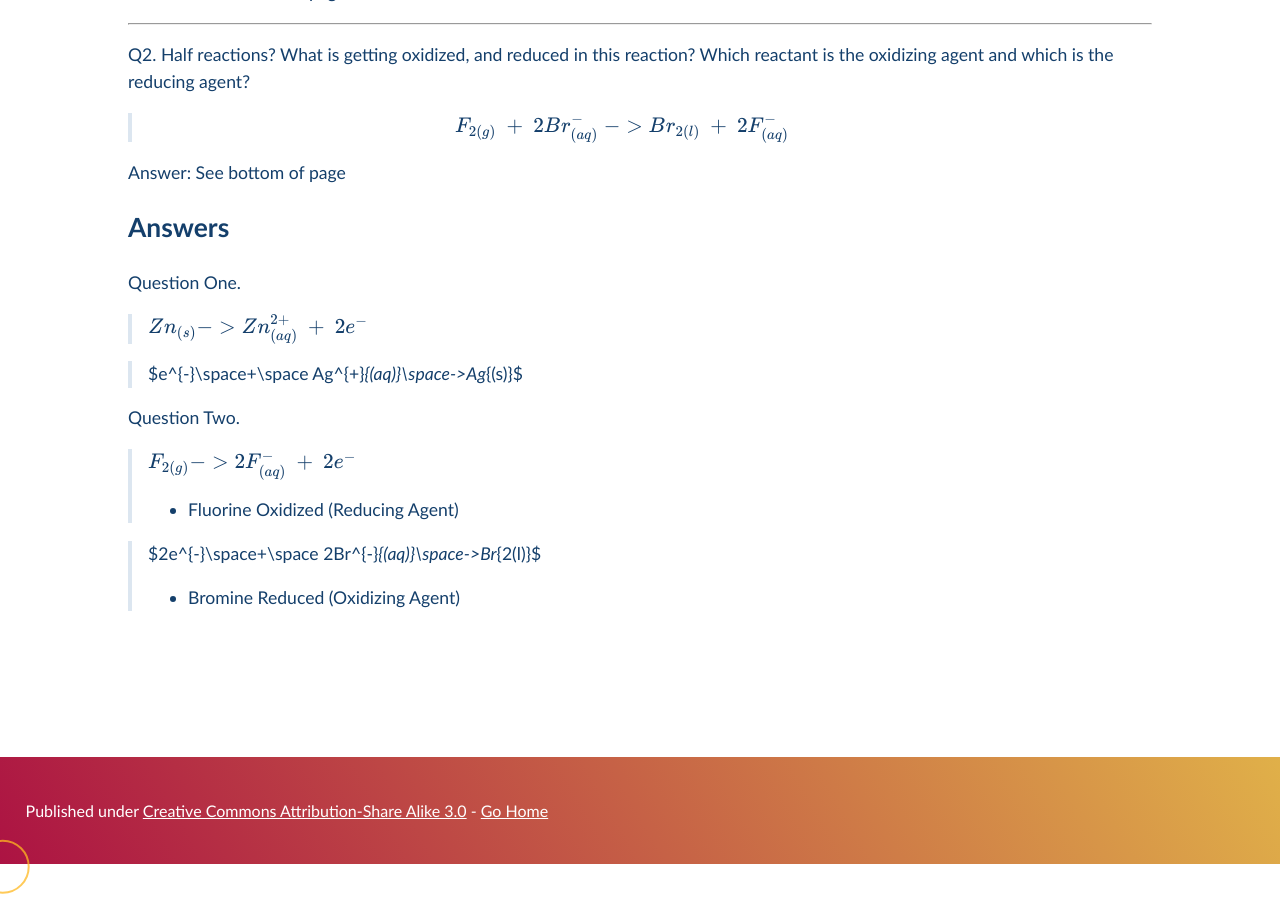
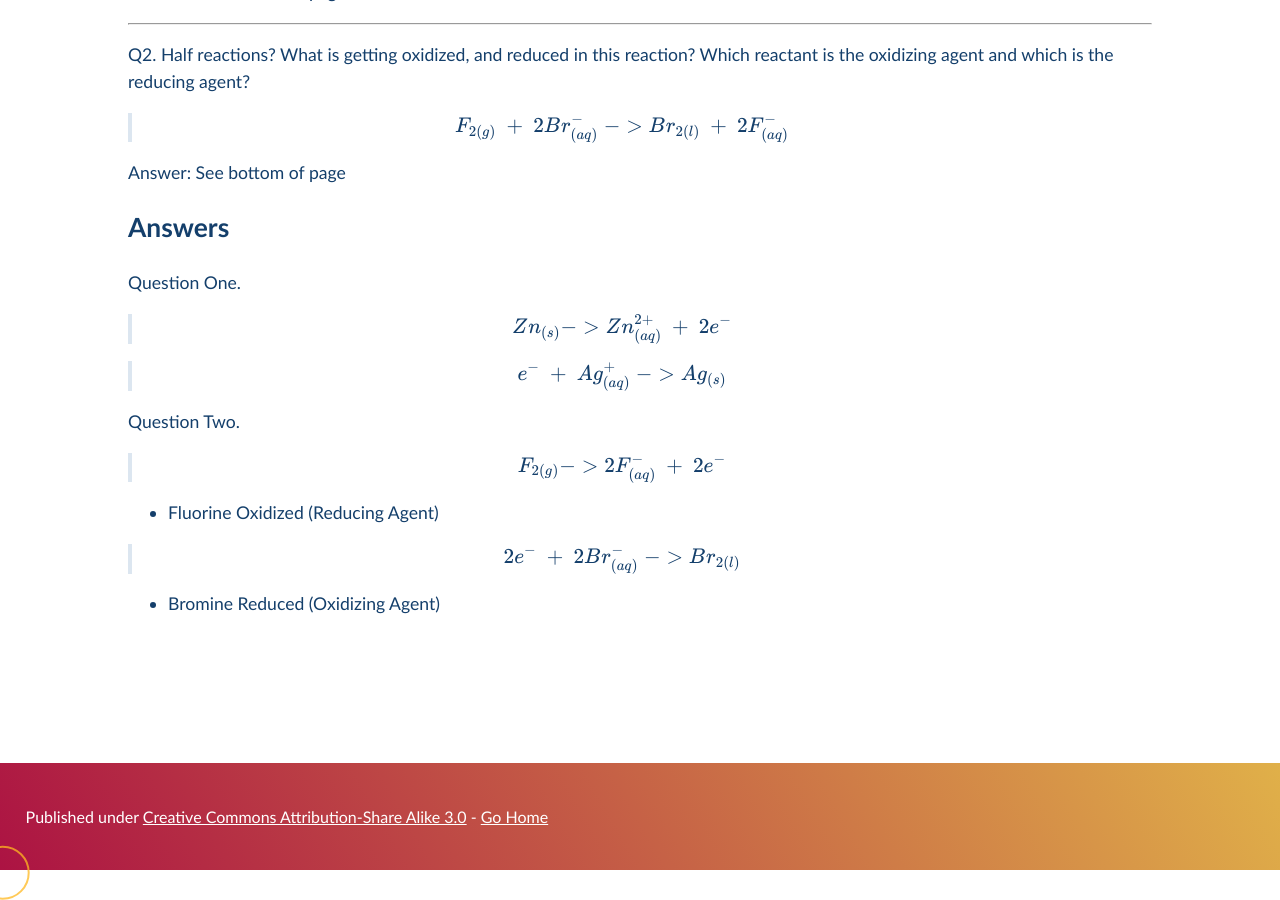
Before and after one commit to Pi-thagoras/the-chicken-pen, a Jekyll site: the page built from chemistry/Redox.md, in a window 1280 px wide and 900 px high, scrolled down 1913 px. Built offline with Jekyll 4.4.1, drawn with Linux system fonts in a browser that asks for light colours.

Commit message:
vault backup: 2023-11-13 14:28:52

```diff
--- a/chemistry/Redox.md
+++ b/chemistry/Redox.md
@@ -74,14 +74,18 @@ Answer: See bottom of page
 
 Question One.
 
->$Zn_{(s)}->Zn^{2+}_{(aq)}\space+\space2e^{-}$
+>$$Zn_{(s)}->Zn^{2+}_{(aq)}\space+\space2e^{-}$$
 
->$e^{-}\space+\space Ag^{+}_{(aq)}\space->Ag_{(s)}$
+>$$e^{-}\space+\space Ag^{+}_{(aq)}\space->Ag_{(s)}$$
 
 Question Two.
 
->$F_{2(g)}->2F^{-}_{(aq)}\space+\space2e^{-}$
+>$$F_{2(g)}->2F^{-}_{(aq)}\space+\space2e^{-}$$
+
+
 - Fluorine Oxidized (Reducing Agent)
 
->$2e^{-}\space+\space 2Br^{-}_{(aq)}\space->Br_{2(l)}$
+>$$2e^{-}\space+\space 2Br^{-}_{(aq)}\space->Br_{2(l)}$$
+
+
 - Bromine Reduced (Oxidizing Agent)
```
